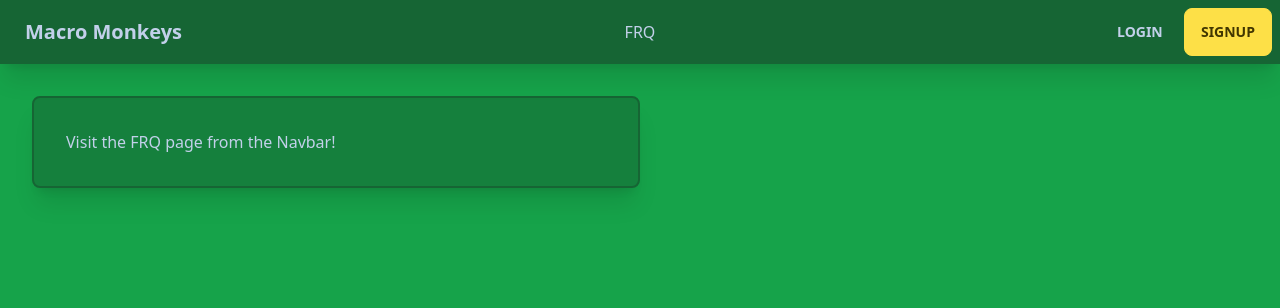
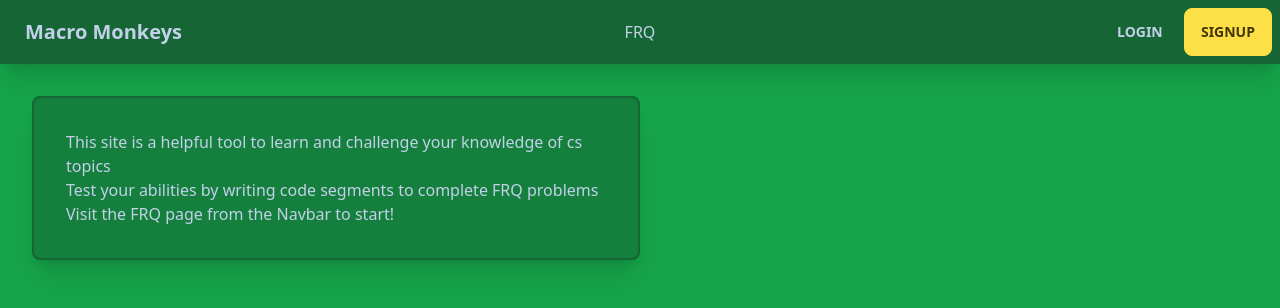
Before and after one commit to nicm2/macro-monkeys, a SvelteKit app: page / in a window 1280 px wide. Shown: the top 308 px of the page. Built offline with nearby package versions, Linux system fonts and the light colour scheme; no server answers.

Commit message:
Update +page.svelte

```diff
--- a/src/routes/(default)/+page.svelte
+++ b/src/routes/(default)/+page.svelte
@@ -2,7 +2,9 @@
 
     <div class="flex flex-col bg-green-700 border-green-800 border-2 rounded-lg shadow-xl w-96 md:w-1/2 h-fit p-8">
 
-        <p>Visit the FRQ page from the Navbar!</p>
+        <p>This site is a helpful tool to learn and challenge your knowledge of cs topics</p>
+        <p>Test your abilities by writing code segments to complete FRQ problems</p>
+        <p>Visit the FRQ page from the Navbar to start!</p>
 
     </div>
 
```
